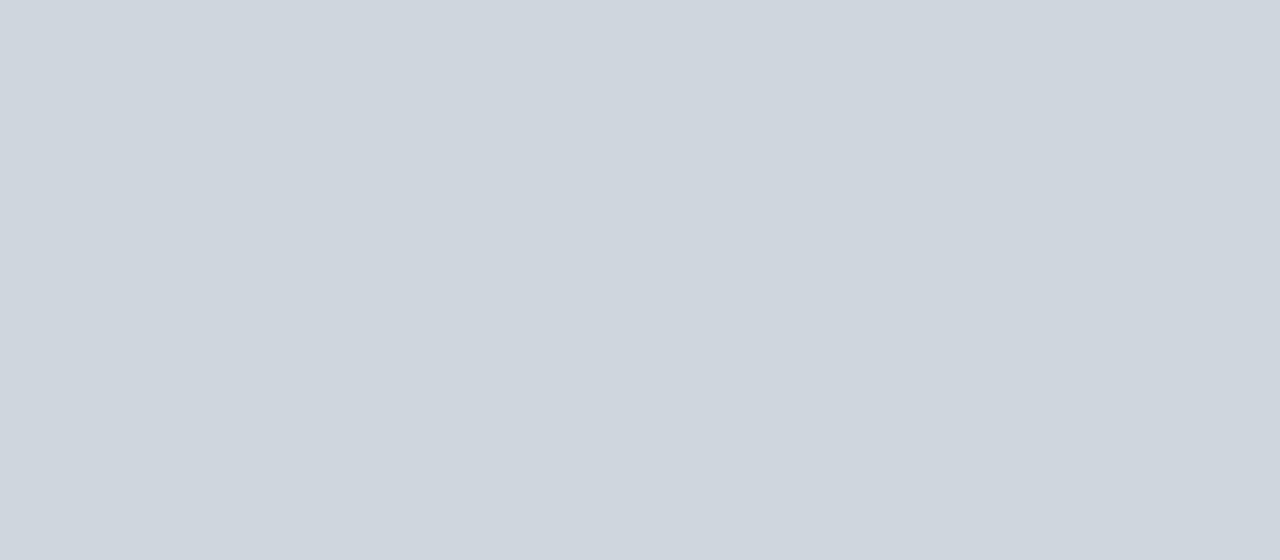
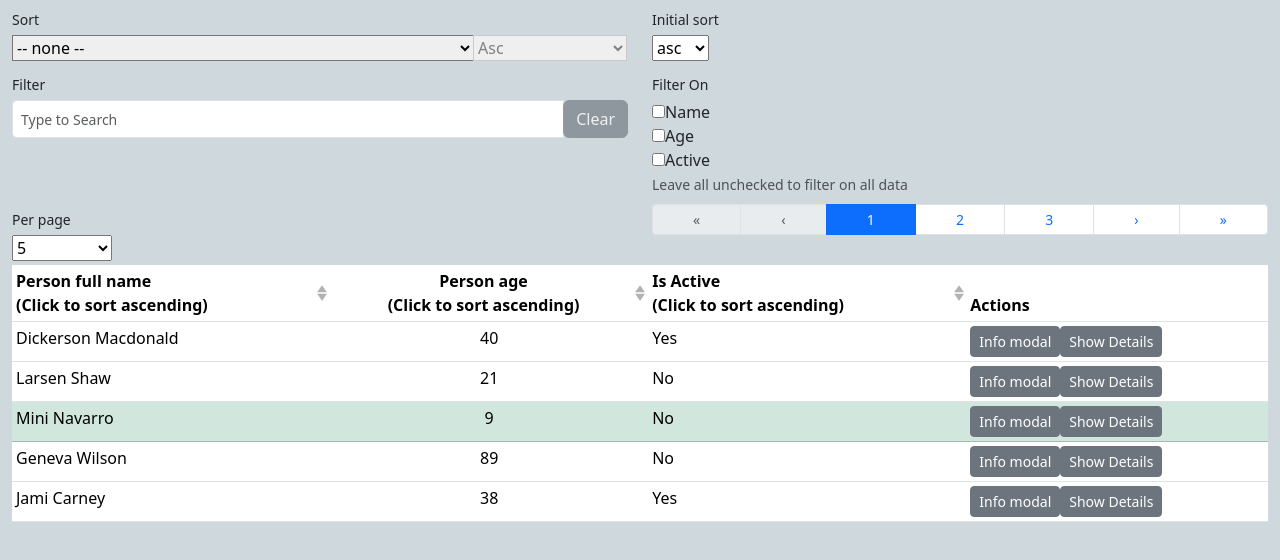
Before and after one commit to LananhTran302001/citizenv_frontend, a Vue app: page /cencus_table in a window 1280 px wide. Shown: the top 560 px of the page. Built offline with nearby package versions, Linux system fonts and the light colour scheme.

Commit message:
init table

```diff
--- /dev/null
+++ b/src/components/table/CencusTable.vue
@@ -0,0 +1,276 @@
+<template>
+  <b-container fluid>
+    <!-- User Interface controls -->
+    <b-row>
+      <b-col lg="6" class="my-1">
+        <b-form-group
+          label="Sort"
+          label-for="sort-by-select"
+          label-cols-sm="3"
+          label-align-sm="right"
+          label-size="sm"
+          class="mb-0"
+          v-slot="{ ariaDescribedby }"
+        >
+          <b-input-group size="sm">
+            <b-form-select
+              id="sort-by-select"
+              v-model="sortBy"
+              :options="sortOptions"
+              :aria-describedby="ariaDescribedby"
+              class="w-75"
+            >
+              <template #first>
+                <option value="">-- none --</option>
+              </template>
+            </b-form-select>
+
+            <b-form-select
+              v-model="sortDesc"
+              :disabled="!sortBy"
+              :aria-describedby="ariaDescribedby"
+              size="sm"
+              class="w-25"
+            >
+              <option :value="false">Asc</option>
+              <option :value="true">Desc</option>
+            </b-form-select>
+          </b-input-group>
+        </b-form-group>
+      </b-col>
+
+      <b-col lg="6" class="my-1">
+        <b-form-group
+          label="Initial sort"
+          label-for="initial-sort-select"
+          label-cols-sm="3"
+          label-align-sm="right"
+          label-size="sm"
+          class="mb-0"
+        >
+          <b-form-select
+            id="initial-sort-select"
+            v-model="sortDirection"
+            :options="['asc', 'desc', 'last']"
+            size="sm"
+          ></b-form-select>
+        </b-form-group>
+      </b-col>
+
+      <b-col lg="6" class="my-1">
+        <b-form-group
+          label="Filter"
+          label-for="filter-input"
+          label-cols-sm="3"
+          label-align-sm="right"
+          label-size="sm"
+          class="mb-0"
+        >
+          <b-input-group size="sm">
+            <b-form-input
+              id="filter-input"
+              v-model="filter"
+              type="search"
+              placeholder="Type to Search"
+            ></b-form-input>
+
+            <b-input-group-append>
+              <b-button :disabled="!filter" @click="filter = ''">Clear</b-button>
+            </b-input-group-append>
+          </b-input-group>
+        </b-form-group>
+      </b-col>
+
+      <b-col lg="6" class="my-1">
+        <b-form-group
+          v-model="sortDirection"
+          label="Filter On"
+          description="Leave all unchecked to filter on all data"
+          label-cols-sm="3"
+          label-align-sm="right"
+          label-size="sm"
+          class="mb-0"
+          v-slot="{ ariaDescribedby }"
+        >
+          <b-form-checkbox-group
+            v-model="filterOn"
+            :aria-describedby="ariaDescribedby"
+            class="mt-1"
+          >
+            <b-form-checkbox value="name">Name</b-form-checkbox>
+            <b-form-checkbox value="age">Age</b-form-checkbox>
+            <b-form-checkbox value="isActive">Active</b-form-checkbox>
+          </b-form-checkbox-group>
+        </b-form-group>
+      </b-col>
+
+      <b-col sm="5" md="6" class="my-1">
+        <b-form-group
+          label="Per page"
+          label-for="per-page-select"
+          label-cols-sm="6"
+          label-cols-md="4"
+          label-cols-lg="3"
+          label-align-sm="right"
+          label-size="sm"
+          class="mb-0"
+        >
+          <b-form-select
+            id="per-page-select"
+            v-model="perPage"
+            :options="pageOptions"
+            size="sm"
+          ></b-form-select>
+        </b-form-group>
+      </b-col>
+
+      <b-col sm="7" md="6" class="my-1">
+        <b-pagination
+          v-model="currentPage"
+          :total-rows="totalRows"
+          :per-page="perPage"
+          align="fill"
+          size="sm"
+          class="my-0"
+        ></b-pagination>
+      </b-col>
+    </b-row>
+
+    <!-- Main table element -->
+    <b-table
+      :items="items"
+      :fields="fields"
+      :current-page="currentPage"
+      :per-page="perPage"
+      :filter="filter"
+      :filter-included-fields="filterOn"
+      :sort-by.sync="sortBy"
+      :sort-desc.sync="sortDesc"
+      :sort-direction="sortDirection"
+      stacked="md"
+      show-empty
+      small
+      @filtered="onFiltered"
+    >
+      <template #cell(name)="row">
+        {{ row.value.first }} {{ row.value.last }}
+      </template>
+
+      <template #cell(actions)="row">
+        <b-button size="sm" @click="info(row.item, row.index, $event.target)" class="mr-1">
+          Info modal
+        </b-button>
+        <b-button size="sm" @click="row.toggleDetails">
+          {{ row.detailsShowing ? 'Hide' : 'Show' }} Details
+        </b-button>
+      </template>
+
+      <template #row-details="row">
+        <b-card>
+          <ul>
+            <li v-for="(value, key) in row.item" :key="key">{{ key }}: {{ value }}</li>
+          </ul>
+        </b-card>
+      </template>
+    </b-table>
+
+    <!-- Info modal -->
+    <b-modal :id="infoModal.id" :title="infoModal.title" ok-only @hide="resetInfoModal">
+      <pre>{{ infoModal.content }}</pre>
+    </b-modal>
+  </b-container>
+</template>
+
+
+
+<script>
+  export default {
+    data() {
+      return {
+        items: [
+          { isActive: true, age: 40, name: { first: 'Dickerson', last: 'Macdonald' } },
+          { isActive: false, age: 21, name: { first: 'Larsen', last: 'Shaw' } },
+          {
+            isActive: false,
+            age: 9,
+            name: { first: 'Mini', last: 'Navarro' },
+            _rowVariant: 'success'
+          },
+          { isActive: false, age: 89, name: { first: 'Geneva', last: 'Wilson' } },
+          { isActive: true, age: 38, name: { first: 'Jami', last: 'Carney' } },
+          { isActive: false, age: 27, name: { first: 'Essie', last: 'Dunlap' } },
+          { isActive: true, age: 40, name: { first: 'Thor', last: 'Macdonald' } },
+          {
+            isActive: true,
+            age: 87,
+            name: { first: 'Larsen', last: 'Shaw' },
+            _cellVariants: { age: 'danger', isActive: 'warning' }
+          },
+          { isActive: false, age: 26, name: { first: 'Mitzi', last: 'Navarro' } },
+          { isActive: false, age: 22, name: { first: 'Genevieve', last: 'Wilson' } },
+          { isActive: true, age: 38, name: { first: 'John', last: 'Carney' } },
+          { isActive: false, age: 29, name: { first: 'Dick', last: 'Dunlap' } }
+        ],
+        fields: [
+          { key: 'name', label: 'Person full name', sortable: true, sortDirection: 'desc' },
+          { key: 'age', label: 'Person age', sortable: true, class: 'text-center' },
+          {
+            key: 'isActive',
+            label: 'Is Active',
+            formatter: (value) => {
+              return value ? 'Yes' : 'No'
+            },
+            sortable: true,
+            sortByFormatted: true,
+            filterByFormatted: true
+          },
+          { key: 'actions', label: 'Actions' }
+        ],
+        totalRows: 1,
+        currentPage: 1,
+        perPage: 5,
+        pageOptions: [5, 10, 15, { value: 100, text: "Show a lot" }],
+        sortBy: '',
+        sortDesc: false,
+        sortDirection: 'asc',
+        filter: null,
+        filterOn: [],
+        infoModal: {
+          id: 'info-modal',
+          title: '',
+          content: ''
+        }
+      }
+    },
+    computed: {
+      sortOptions() {
+        // Create an options list from our fields
+        return this.fields
+          .filter(f => f.sortable)
+          .map(f => {
+            return { text: f.label, value: f.key }
+          })
+      }
+    },
+    mounted() {
+      // Set the initial number of items
+      this.totalRows = this.items.length
+    },
+    methods: {
+      info(item, index, button) {
+        this.infoModal.title = `Row index: ${index}`
+        this.infoModal.content = JSON.stringify(item, null, 2)
+        this.$root.$emit('bv::show::modal', this.infoModal.id, button)
+      },
+      resetInfoModal() {
+        this.infoModal.title = ''
+        this.infoModal.content = ''
+      },
+      onFiltered(filteredItems) {
+        // Trigger pagination to update the number of buttons/pages due to filtering
+        this.totalRows = filteredItems.length
+        this.currentPage = 1
+      }
+    }
+  }
+</script>
--- a/src/routes/index.js
+++ b/src/routes/index.js
@@ -2,6 +2,7 @@ import Vue from 'vue';
 import VueRouter from 'vue-router';
 import Login from '../views/Login.vue';
 import Home from '../views/Home.vue';
+import CencusTable from "../components/table/CencusTable.vue";
 
 Vue.use(VueRouter);
 
@@ -9,20 +10,17 @@ const routes = [
     {
         path: '/',
         name:'home',
-        meta: {title:"CitizenV"},
         component:Home
     },
     {
         path:'/login',
         name:'login',
-        meta: {title:"Đăng nhập"},
         component:Login
     },
     {
-        path: '/view',
-        name:'view',
-        meta: {title:"Danh sách"},
-        component:Home
+        path: '/cencus_table',
+        name: 'cencus table',
+        component: CencusTable
     }
 ];
 
--- a/src/views/Home.vue
+++ b/src/views/Home.vue
@@ -33,6 +33,7 @@ export default {
 .container-style {
     margin: 0;
     width: 100%;
+    height: 100%;
 }
 
 </style>
--- a/src/views/Management.vue
+++ /dev/null
@@ -1,3 +0,0 @@
-<template>
-
-</template>
```
Also changed, not shown: src/components/table/EditableTable.vue (added, +25 -0 lines), src/views/ManageAccess.vue (added).
